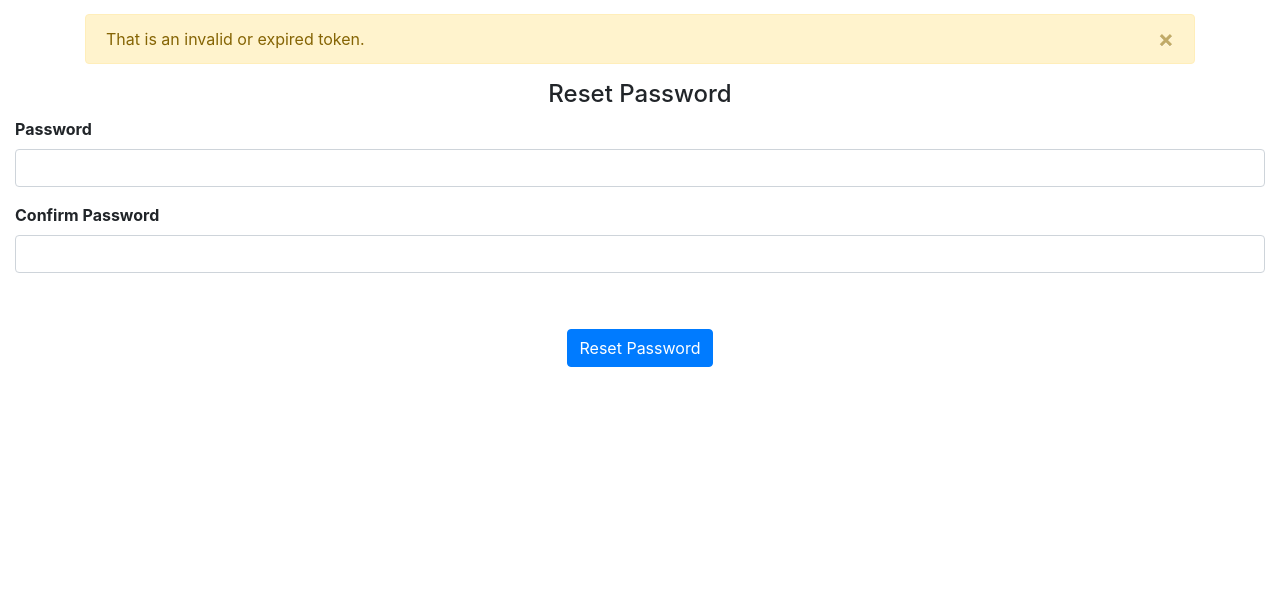
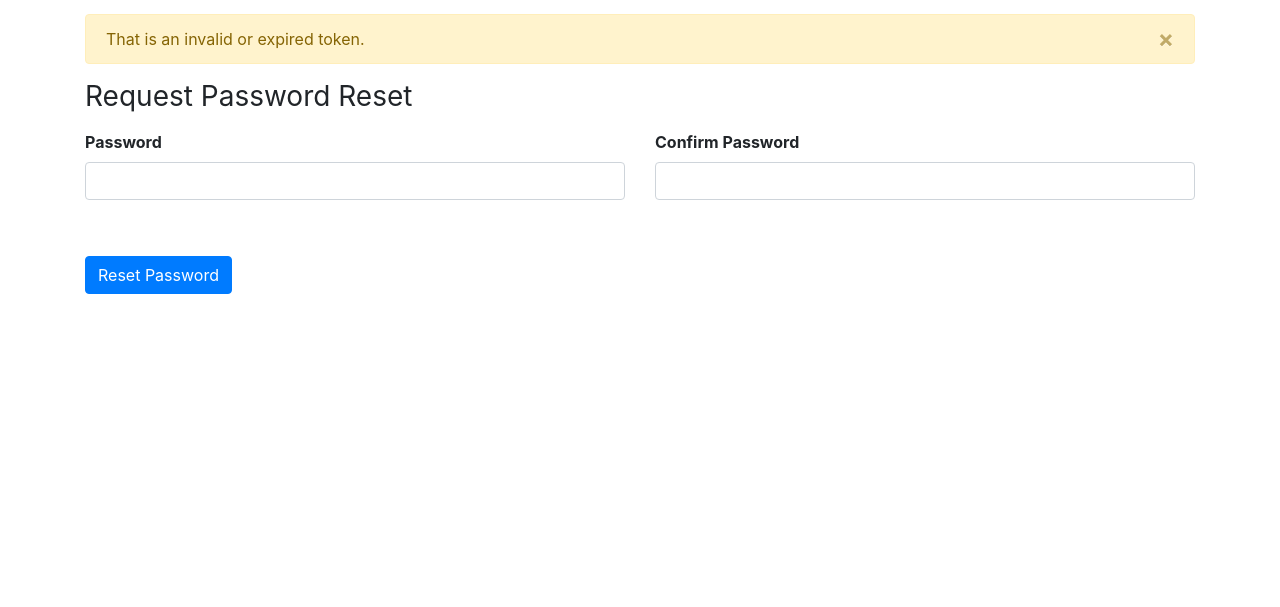
Before and after one commit to MKing301/membership, a Flask app: page /reset_password/1 in a window 1280 px wide. Shown: the part 56-663 px from the top of the page. Run offline with Flask 2, Linux system fonts and the light colour scheme; parts of the project's set-up code (start-up, migrations or seed data) failed here and were passed over; some libraries are stand-ins or nearby versions.

Commit message:
Update class to container for templates

```diff
--- a/templates/delete_member_confirmation.html
+++ b/templates/delete_member_confirmation.html
@@ -1,7 +1,6 @@
 {% extends 'layout.html' %}
-
 {% block body %}
-<div class="page-content">
+<div class="container">
 	<h4>Delete Member Confirmation</h4>
 	<p>Are you sure you want to delete {{member_to_delete.first_name}} {{member_to_delete.last_name}}?</p>
 	<form action = "{{url_for('final_delete', member_id=member_to_delete.member_id)}}" method = 'POST'>
--- a/templates/index.html
+++ b/templates/index.html
@@ -1,7 +1,6 @@
 {% extends 'layout.html' %}
-
 {% block body %}
-<div class="page-content">
+<div class="container">
 	<div class="jumbotron text-center">
 		<h1>Welcome to the {ORG NAME HERE} App</h1>
 			<p class="lead">This application is built on the Python Flask framework.</p>
--- a/templates/reset_password.html
+++ b/templates/reset_password.html
@@ -1,21 +1,37 @@
 {% extends 'layout.html' %}
-
 {% block body %}
-<div class="page-content">
-  <center><h4>Reset Password</h4></center>
+<div class="container">
   	{% from "includes/_formhelpers.html" import render_field %}
   	<form method="POST" action="">
-    {{ form.csrf_token }}
+    	{{ form.csrf_token }}<form-group form-group>
+			<h1 class="h3 mb-3 font-weight-normal">Request Password Reset</h1>
+			<div class="row">
+				<div class="col-sm">
 				  	<div class="form-group">
 						{{render_field(form.password, class_="form-control")}}
 					</div>
+				</div>
+				<div class="col-sm">
 					<div class="form-group">
 						{{render_field(form.confirm, class_="form-control")}}
 					</div>
+				</div>
+			</div>
+			<div class="row">
+				<div class="col-sm">
 				  	<div class="form-group">
 						{{ render_field(form.recaptcha, class_="form-control") }}
 					</div>
-    <center><button type="submit" class="btn btn-primary">Reset Password</button></center>
+				</div>
+			</div>
+			<div class="row">
+				<div class="col-sm">
+				  	<div class="form-group">
+						<button type="submit" class="btn btn-primary">Reset Password</button>
+					</div>
+				</div>
+			</div>
+		</form-group>
   	</form>
 <div>
 {% endblock %}
```
Also changed, not shown: templates/reset_request.html (+19 -4 lines). Lines whose indentation alone changed are shown as unchanged.
